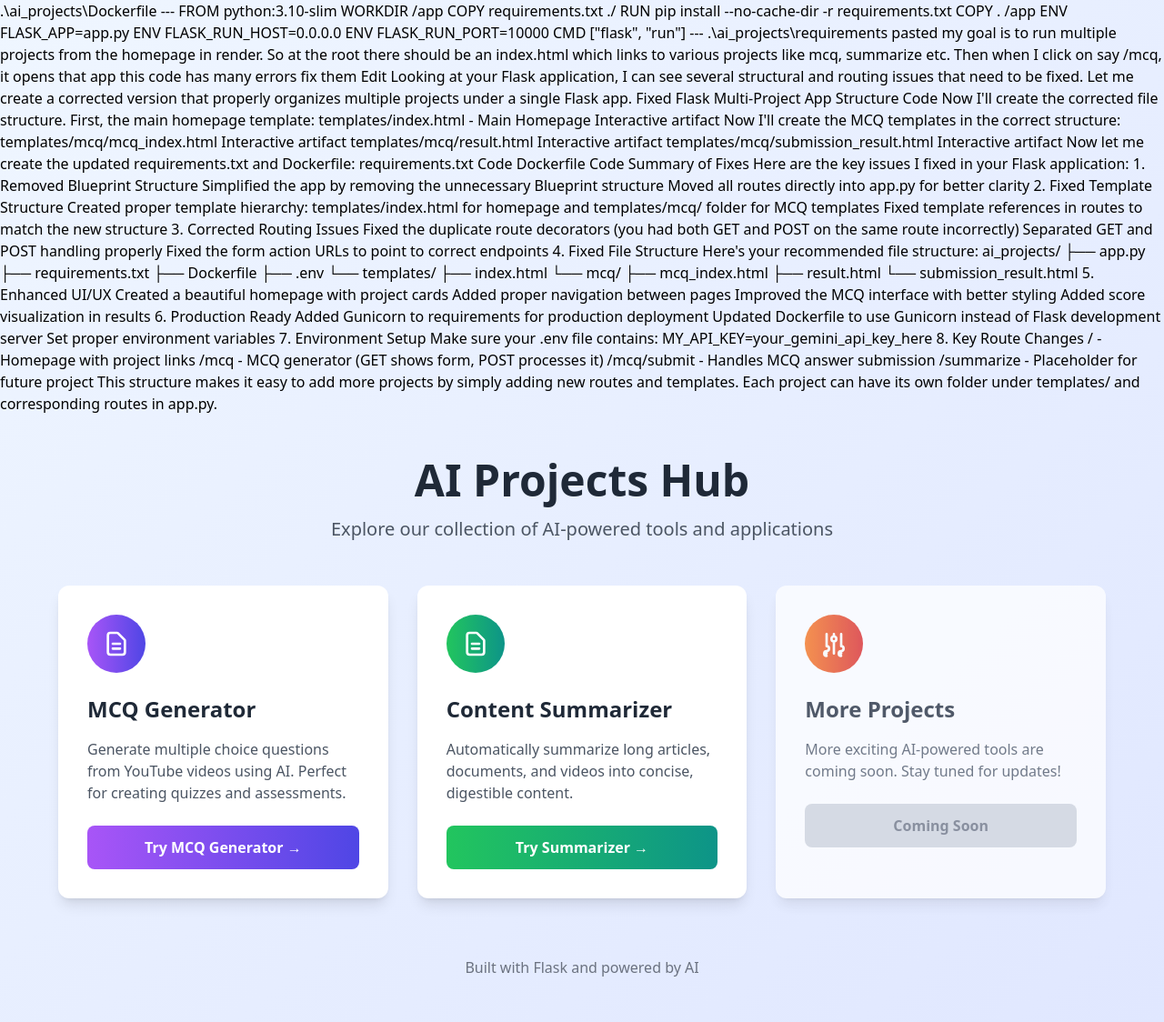
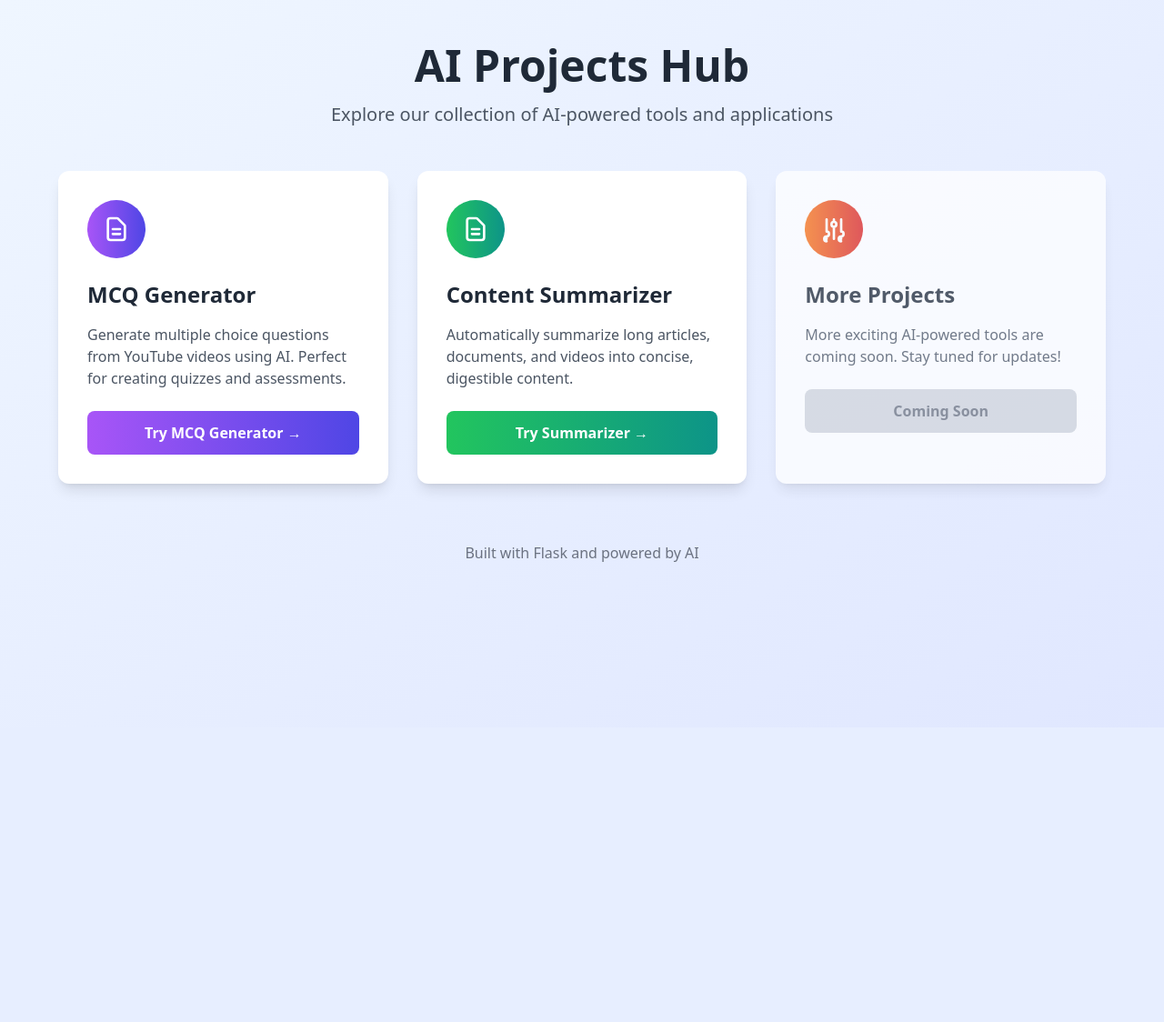
Before and after one commit to AnantSom/ai_projects, a Flask app: page / in a window 1280 px wide. Shown: the whole page at 91% size. After the commit the page ends 618 px from the top, so only its background shows below. Run offline with Flask 3, Linux system fonts and the light colour scheme; some libraries are stand-ins or nearby versions.

Commit message:
Fixed files

```diff
--- a/templates/index.html
+++ b/templates/index.html
@@ -1,97 +1,3 @@
-
-
-.\ai_projects\Dockerfile --- FROM python:3.10-slim WORKDIR /app COPY requirements.txt ./ RUN pip install --no-cache-dir -r requirements.txt COPY . /app ENV FLASK_APP=app.py ENV FLASK_RUN_HOST=0.0.0.0 ENV FLASK_RUN_PORT=10000 CMD ["flask", "run"] --- .\ai_projects\requirements
-
-pasted
-
-my goal is to run multiple projects from the homepage in render. So at the root there should be an index.html which links to various projects like mcq, summarize etc. Then when I click on say /mcq, it opens that app
-
-this code has many errors fix them
-
-Edit
-Looking at your Flask application, I can see several structural and routing issues that need to be fixed. Let me create a corrected version that properly organizes multiple projects under a single Flask app.
-
-
-Fixed Flask Multi-Project App Structure
-Code
-Now I'll create the corrected file structure. First, the main homepage template:
-
-
-templates/index.html - Main Homepage
-Interactive artifact
-Now I'll create the MCQ templates in the correct structure:
-
-
-templates/mcq/mcq_index.html
-Interactive artifact
-
-templates/mcq/result.html
-Interactive artifact
-
-templates/mcq/submission_result.html
-Interactive artifact
-Now let me create the updated requirements.txt and Dockerfile:
-
-
-requirements.txt
-Code
-
-Dockerfile
-Code
-Summary of Fixes
-Here are the key issues I fixed in your Flask application:
-
-1. Removed Blueprint Structure
-Simplified the app by removing the unnecessary Blueprint structure
-Moved all routes directly into app.py for better clarity
-2. Fixed Template Structure
-Created proper template hierarchy: templates/index.html for homepage and templates/mcq/ folder for MCQ templates
-Fixed template references in routes to match the new structure
-3. Corrected Routing Issues
-Fixed the duplicate route decorators (you had both GET and POST on the same route incorrectly)
-Separated GET and POST handling properly
-Fixed the form action URLs to point to correct endpoints
-4. Fixed File Structure
-Here's your recommended file structure:
-
-ai_projects/
-├── app.py
-├── requirements.txt
-├── Dockerfile
-├── .env
-└── templates/
-    ├── index.html
-    └── mcq/
-        ├── mcq_index.html
-        ├── result.html
-        └── submission_result.html
-5. Enhanced UI/UX
-Created a beautiful homepage with project cards
-Added proper navigation between pages
-Improved the MCQ interface with better styling
-Added score visualization in results
-6. Production Ready
-Added Gunicorn to requirements for production deployment
-Updated Dockerfile to use Gunicorn instead of Flask development server
-Set proper environment variables
-7. Environment Setup
-Make sure your .env file contains:
-
-MY_API_KEY=your_gemini_api_key_here
-8. Key Route Changes
-/ - Homepage with project links
-/mcq - MCQ generator (GET shows form, POST processes it)
-/mcq/submit - Handles MCQ answer submission
-/summarize - Placeholder for future project
-This structure makes it easy to add more projects by simply adding new routes and templates. Each project can have its own folder under templates/ and corresponding routes in app.py.
-
-
-
-
-
-
-
-
 <!DOCTYPE html>
 <html lang="en">
 <head>
```
Also changed, not shown: 1 other file.
